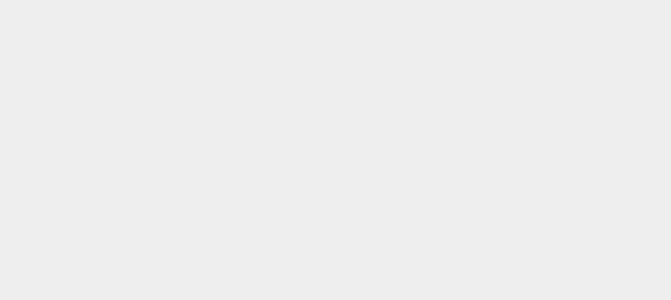
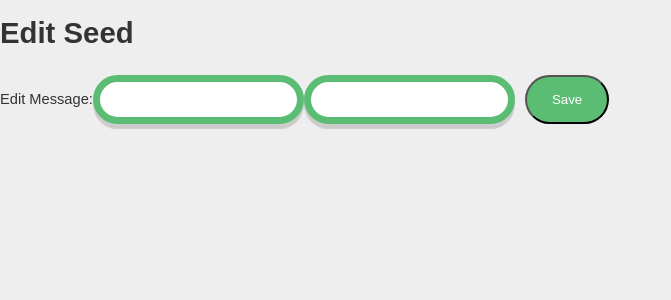
Before and after one commit to AJMerr/Grapevine-React, a React (Create React App) app in the folder grapevine-react/: page /edit/1 in a window 1280 px wide. Shown: the top 300 px of the page, without its empty margins (0-671 px from the left). Built offline with nearby package versions, Linux system fonts and the light colour scheme; no server answers.

Commit message:
Created a functionality to edit existing seeds. Created a web page for this as well.

```diff
--- a/grapevine-react/src/App.js
+++ b/grapevine-react/src/App.js
@@ -3,6 +3,7 @@ import { BrowserRouter as Router, Route, Switch } from 'react-router-dom';
 import AllSeeds from './components/AllSeeds';
 import CreateSeed from './components/CreateSeed';
 import SingleSeed from './components/SingleSeed';
+import EditSeed from './components/EditSeed';
 import './App.css';
 require ("./components/styles.css")
 
@@ -15,6 +16,7 @@ class App extends React.Component {
             <Route exact path = "/"component = {AllSeeds} />
             <Route exact path= "/newseed" component = {CreateSeed} />
             <Route exact path= "/seed/:id" component = {SingleSeed} />
+            <Route exact path= "/edit/:id" component = {EditSeed} />
           </Switch>
         </div>
       </Router>
--- a/grapevine-react/src/components/CreateSeed.js
+++ b/grapevine-react/src/components/CreateSeed.js
@@ -37,7 +37,7 @@ export default class CreateSeed extends Component {
                     </label>
                     <label>
                         Created At:
-                        <input id="created at" type="text" value={this.state.newSeed.created_at} onChange={this.chaangeHandler} name="created at"/>
+                        <input id="created at" type="text" value={this.state.newSeed.created_at} onChange={this.chaangeHandler} name="created_at"/>
                     </label>
                     <button onClick={this.newSeed}> Sumbit </button>
                 </form>
--- /dev/null
+++ b/grapevine-react/src/components/EditSeed.js
@@ -0,0 +1,86 @@
+import React, { Component } from 'react'
+import axios  from 'axios'
+
+export default class EditSeed extends Component {
+
+    constructor(props){
+        super(props)
+        this.state = {
+            _id: '',
+            seed: '',
+            created_at: '',
+            __v: ''
+        }
+
+        this.changeHandler = this.changeHandler.bind(this)
+
+    }
+
+    componentDidMount(){
+        this.fetchSeed()
+    }
+
+    fetchSeed = async () => {
+        try {
+            const res = await axios.get(`/api/grapevine/${this.props.match.params.id}`)
+            this.setState({
+                _id: res.data._id ,
+                seed: res.data.seed,
+                created_at: res.data.created_at,
+                __v: res.data.__v
+            })
+        }
+        catch (err) {
+            this.setState({ error: err.message })
+            console.log(err)
+        }
+    }
+
+    editSeed = async (newSeed) => {
+        try {
+            const res = await axios.request({
+                method: 'put',
+                url: `/api/grapevine/${this.state._id}`,
+                data: newSeed
+            })
+            res.this.props.history.push(`/`)
+        }
+        catch (err) {
+            this.setState({ error: err.message })
+            console.log(err)
+        }
+    }
+
+    onSubmit = (e) => {
+        e.preventDefault();
+        const newSeed = {
+            seed: this.state.seed,
+            created_at: this.state.created_at
+        }
+        this.editSeed(newSeed)
+    }
+
+    changeHandler = (e) => {
+        const {name, value} = e.target
+
+        this.setState({
+            [name]: value
+        })
+    }
+
+    render(){
+        return(
+            <div>
+            <h1>Edit Seed</h1>
+            <form onSubmit={this.onSubmit.bind(this)}>
+                <label>
+                    Edit Message:
+                    <input type="text" name="seed" value={this.state.seed} onChange={this.changeHandler} />
+                    <input type="text" name="created_at" value={this.state.created_at} onChange={this.changeHandler} />
+                </label>
+                <input type="submit" value="Save" />
+            </form>
+            </div>
+        )
+    }
+}
```
